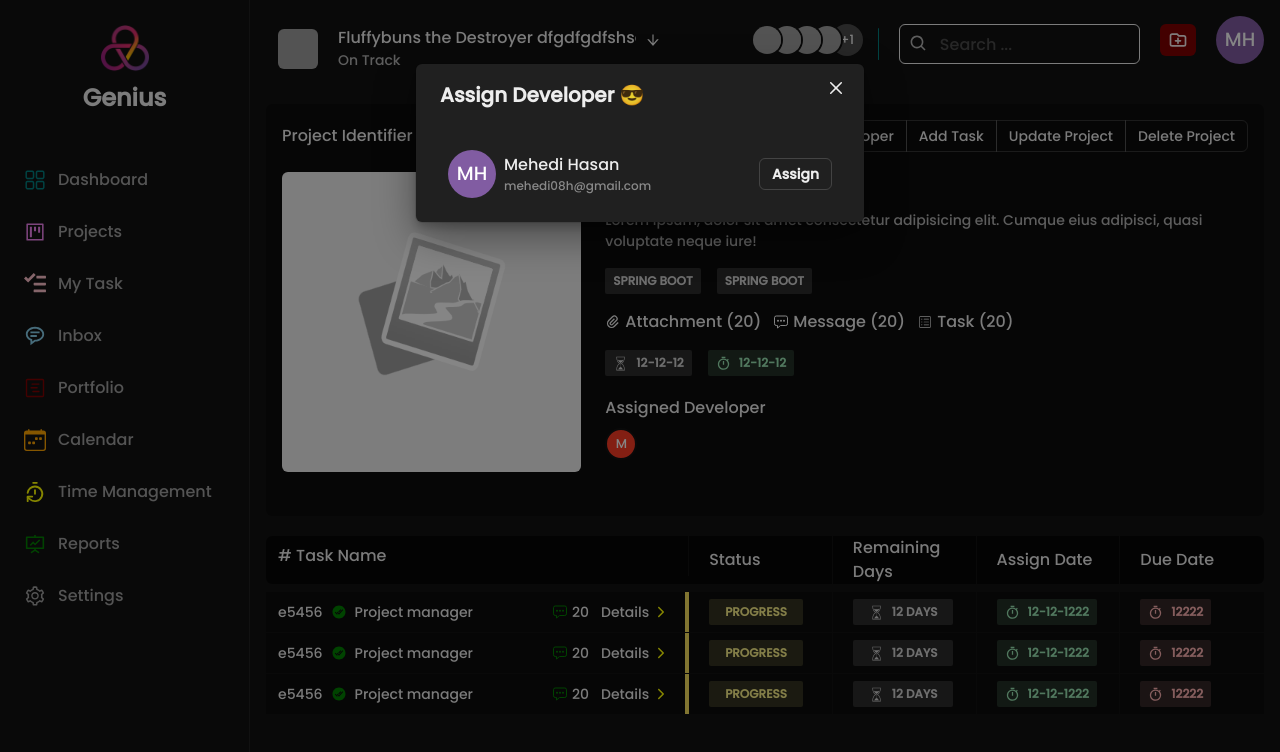
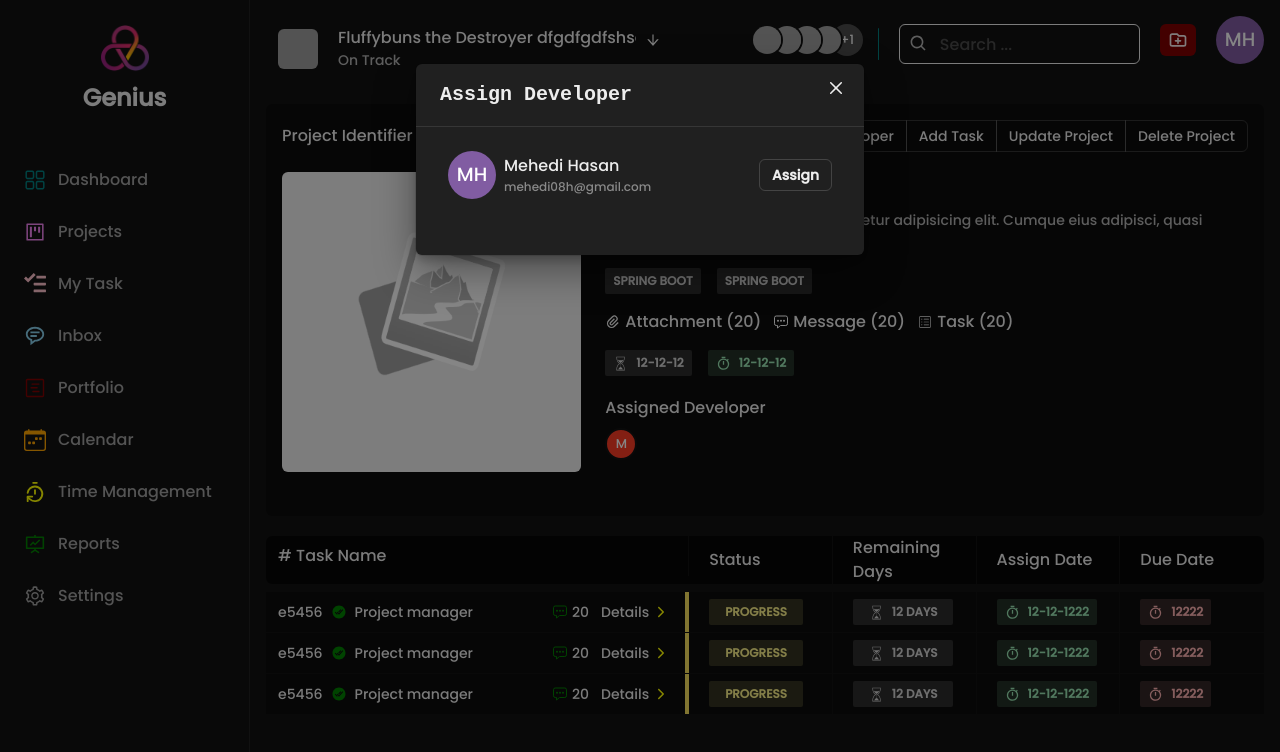
Before and after one commit to mehedi008h/project-management-front-end, a React (Vite) app: page /projects/2 in a window 1280 px wide. Both pictures are taken after a click on the button "Assign Developer". Shown: the top 752 px of the page. Built offline with nearby package versions, Linux system fonts and the light colour scheme; grey boxes are pictures that could not be loaded.

Commit message:
refactor assign developer modal

```diff
--- a/src/components/modals/ModalView.tsx
+++ b/src/components/modals/ModalView.tsx
@@ -1,5 +1,6 @@
 import {
     Button,
+    Divider,
     Modal,
     ModalBody,
     ModalCloseButton,
@@ -13,10 +14,11 @@ import { useCallback } from "react";
 interface Props {
     isOpen: boolean;
     onClose: () => void;
-    onSubmit: () => void;
+    size?: string;
+    onSubmit?: () => void;
     title?: string;
     body?: React.ReactElement;
-    actionLabel: string;
+    actionLabel?: string;
     disabled?: boolean;
     secondaryAction?: () => void;
     secondaryActionLabel?: string;
@@ -25,17 +27,17 @@ interface Props {
 const ModalView = ({
     isOpen,
     onClose,
+    size = "md",
     onSubmit,
     title,
     body,
     actionLabel,
-
     disabled,
     secondaryAction,
     secondaryActionLabel,
 }: Props) => {
     const handleSubmit = useCallback(() => {
-        if (disabled) {
+        if (disabled || !onSubmit) {
             return;
         }
 
@@ -51,11 +53,14 @@ const ModalView = ({
     }, [secondaryAction, disabled]);
 
     return (
-        <Modal isOpen={isOpen} onClose={onClose}>
+        <Modal isOpen={isOpen} onClose={onClose} size={size}>
             <ModalOverlay />
             <ModalContent>
-                <ModalHeader>{title}</ModalHeader>
+                <ModalHeader fontFamily="monospace" fontSize={20}>
+                    {title}
+                </ModalHeader>
                 <ModalCloseButton />
+                <Divider />
                 <ModalBody>{body}</ModalBody>
                 <ModalFooter>
                     {secondaryAction && secondaryActionLabel && (
@@ -70,6 +75,7 @@ const ModalView = ({
                             {secondaryActionLabel}
                         </Button>
                     )}
+                    {onSubmit && actionLabel && (
                         <Button
                             size="sm"
                             w="100%"
@@ -80,6 +86,7 @@ const ModalView = ({
                         >
                             {actionLabel}
                         </Button>
+                    )}
                 </ModalFooter>
             </ModalContent>
         </Modal>
--- a/src/components/project/ProjectDetailsCard.tsx
+++ b/src/components/project/ProjectDetailsCard.tsx
@@ -13,12 +13,6 @@ import {
     MenuButton,
     MenuItem,
     MenuList,
-    Modal,
-    ModalBody,
-    ModalCloseButton,
-    ModalContent,
-    ModalHeader,
-    ModalOverlay,
     Text,
     useDisclosure,
 } from "@chakra-ui/react";
@@ -30,7 +24,7 @@ import { RiAttachment2 } from "react-icons/ri";
 
 import placeHolder from "../../assets/no-image-placeholder.webp";
 import { BiMenuAltRight } from "react-icons/bi";
-import { AssignedUserCard } from "..";
+import { AssignedUserCard, Modal } from "..";
 
 const ProjectDetailsCard = () => {
     const [developerModal, setDeveloperModal] = useState(false);
@@ -105,23 +99,13 @@ const ProjectDetailsCard = () => {
                 </Box>
             </Flex>
             {/* modal  */}
-            <Modal isOpen={isOpen} onClose={onClose}>
-                <ModalOverlay />
-                <ModalContent>
-                    <ModalHeader>
-                        {developerModal ? "Assign Developer" : "Add Task"} 😎
-                    </ModalHeader>
-                    <ModalCloseButton />
-                    <ModalBody>
-                        {/* {
-                            developerModal ?
-                                <UsersCard users={users} projectId={project?.projectIdentifier} loading={loading}/> :
-                                <NewTask developers={project?.users} projectId={project?.projectIdentifier} onClose={onClose}/>
-                        } */}
-                        <AssignedUserCard />
-                    </ModalBody>
-                </ModalContent>
-            </Modal>
+            <Modal
+                isOpen={isOpen}
+                onClose={onClose}
+                disabled={false}
+                title="Assign Developer"
+                body={<AssignedUserCard />}
+            />
             <Flex
                 flexDirection={{
                     xl: "row",
```
Lines whose indentation alone changed are shown as unchanged.
